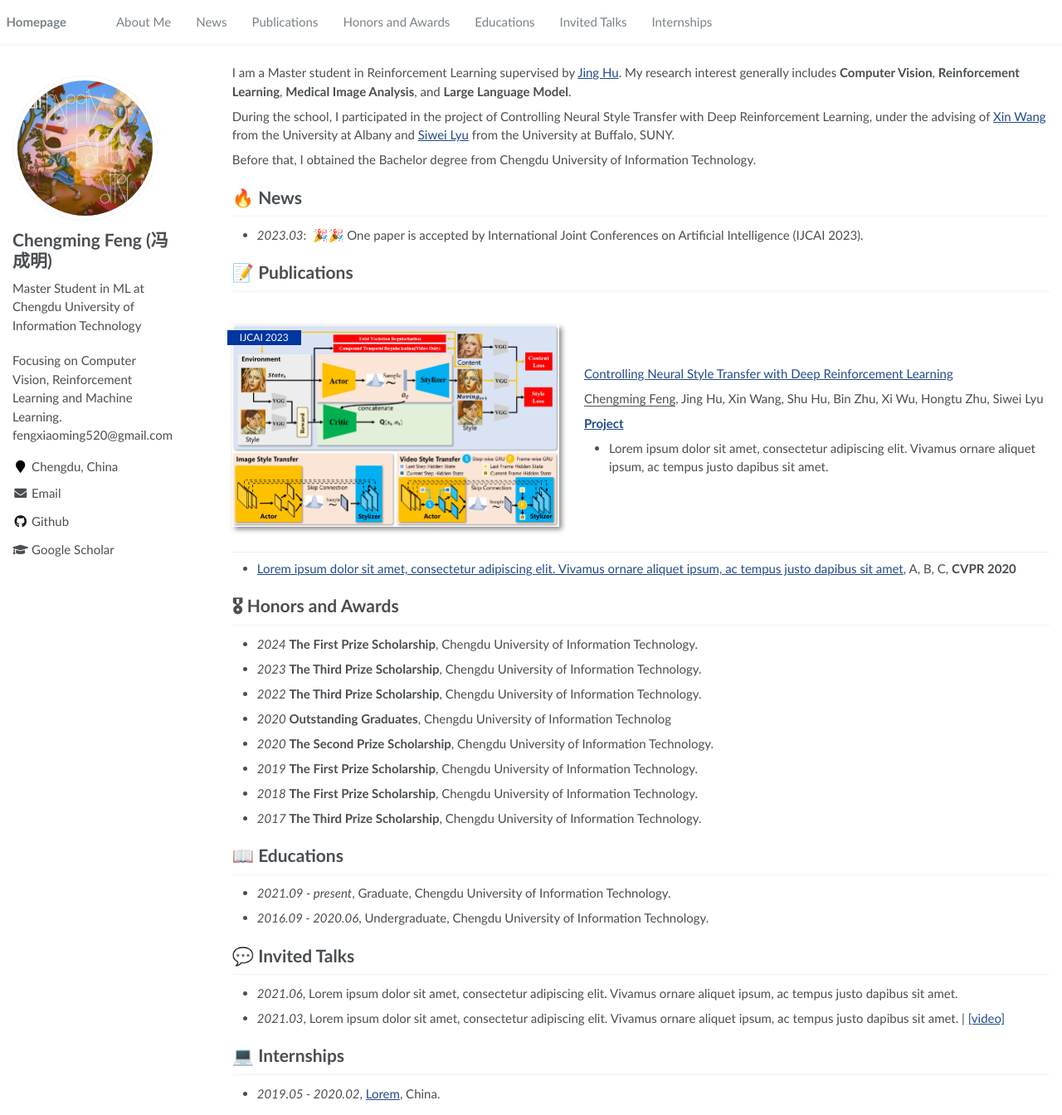
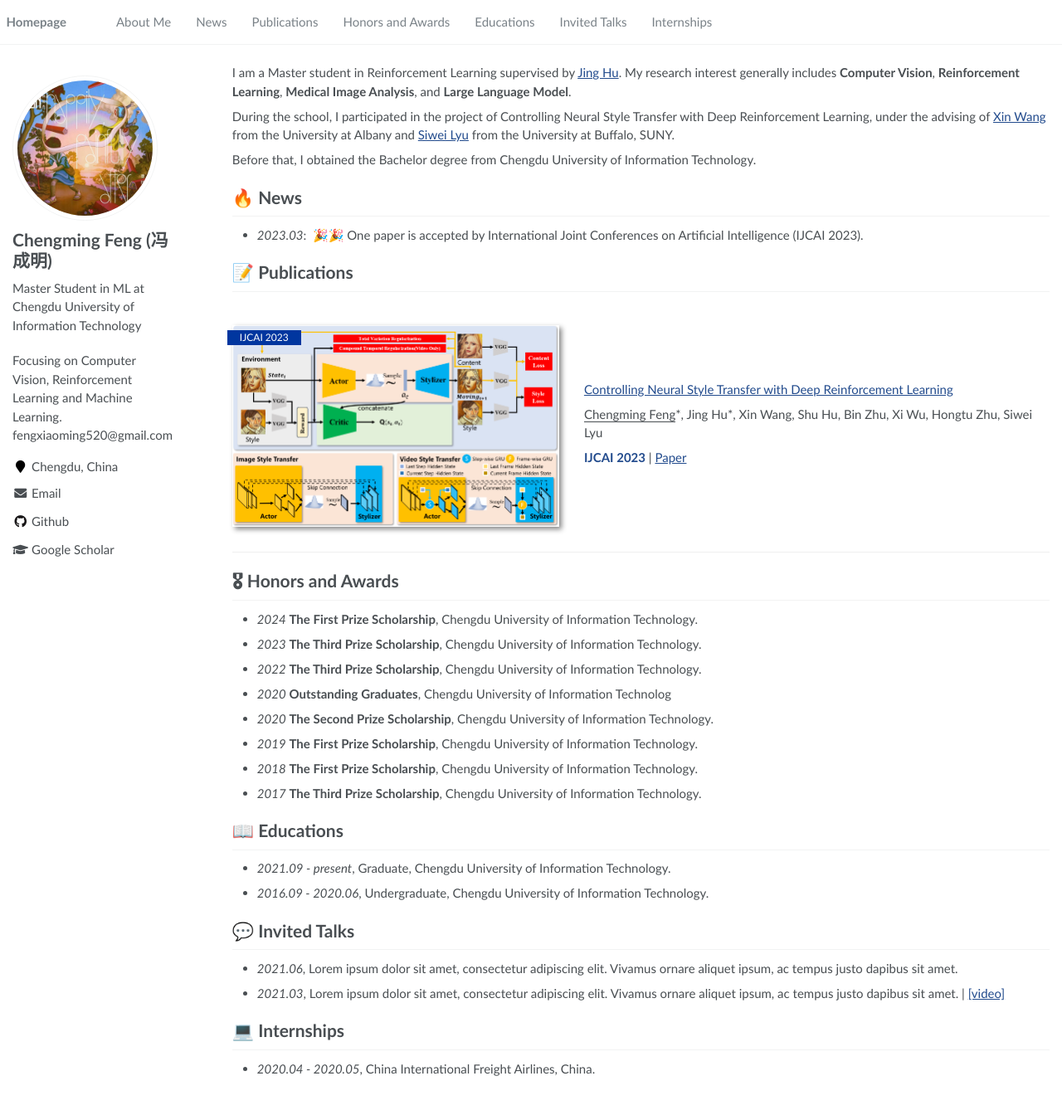
Before and after one commit to fengxiaoming520/fengxiaoming520.github.io, a Jekyll site: the page built from _pages/about.md, in a window 1280 px wide and 1344 px high. Shown: the whole window at 83% size. Built offline with Jekyll 4.4.1, drawn with Linux system fonts in a browser that asks for light colours.

Commit message:
Update about.md

```diff
--- a/_pages/about.md
+++ b/_pages/about.md
@@ -36,14 +36,12 @@ Before that, I obtained the Bachelor degree from Chengdu University of Informati
 
 [Controlling Neural Style Transfer with Deep Reinforcement Learning](https://www.ijcai.org/proceedings/2023/0012.pdf)
 
-<u>Chengming Feng</u>, Jing Hu, Xin Wang, Shu Hu, Bin Zhu, Xi Wu, Hongtu Zhu, Siwei Lyu
+<u>Chengming Feng</u>\*, Jing Hu\*, Xin Wang, Shu Hu, Bin Zhu, Xi Wu, Hongtu Zhu, Siwei Lyu
 
-[**Project**](https://scholar.google.com/citations?view_op=view_citation&hl=zh-CN&user=DhtAFkwAAAAJ&citation_for_view=DhtAFkwAAAAJ:ALROH1vI_8AC) <strong><span class='show_paper_citations' data='DhtAFkwAAAAJ:ALROH1vI_8AC'></span></strong>
-- Lorem ipsum dolor sit amet, consectetur adipiscing elit. Vivamus ornare aliquet ipsum, ac tempus justo dapibus sit amet.
+**<font color = "#224B8D">IJCAI 2023</font>** \| [Paper](https://arxiv.org/abs/2310.00405)
 </div>
 </div>
 
-- [Lorem ipsum dolor sit amet, consectetur adipiscing elit. Vivamus ornare aliquet ipsum, ac tempus justo dapibus sit amet](https://github.com), A, B, C, **CVPR 2020**
 
 # 🎖 Honors and Awards
 - *2024* **The First Prize Scholarship**, Chengdu University of Information Technology.
@@ -64,4 +62,4 @@ Before that, I obtained the Bachelor degree from Chengdu University of Informati
 - *2021.03*, Lorem ipsum dolor sit amet, consectetur adipiscing elit. Vivamus ornare aliquet ipsum, ac tempus justo dapibus sit amet.  \| [\[video\]](https://github.com/)
 
 # 💻 Internships
-- *2019.05 - 2020.02*, [Lorem](https://github.com/), China.
+- *2020.04 - 2020.05*, China International Freight Airlines, China.
```
